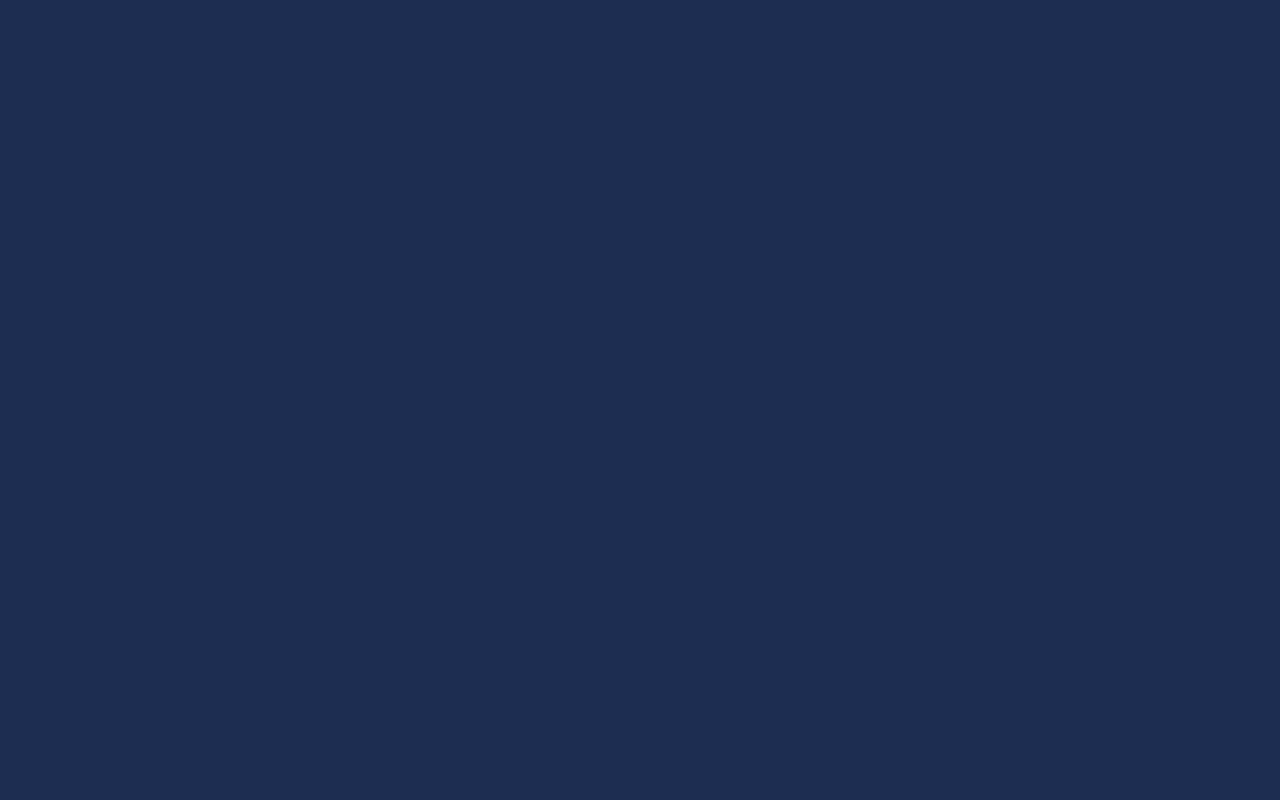
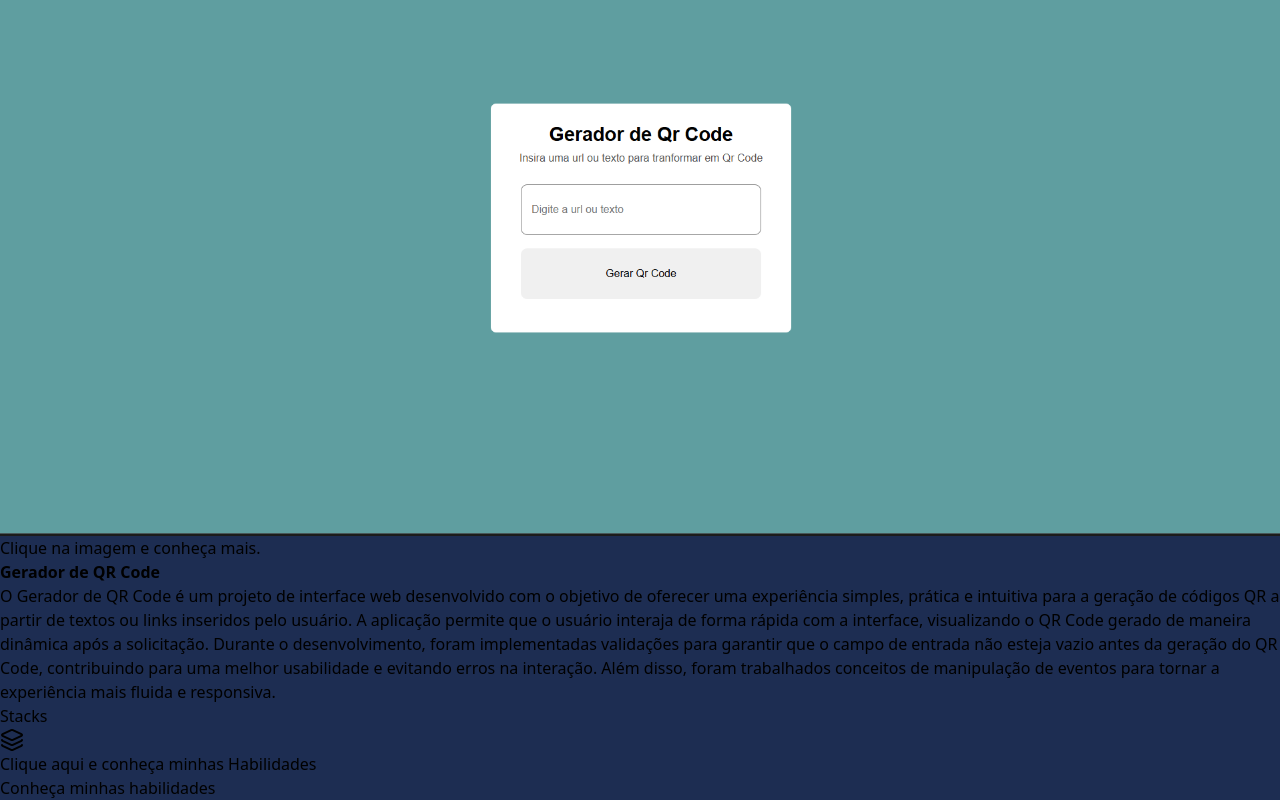
Before and after one commit to GuiLuiz06/portfolio-react, a React (Vite) app in the folder portfolio/: page /Projetos in a window 1280 px wide. Shown: the part 2810-3610 px from the top of the page. Before the commit the page ends 2810 px from the top, so only its background shows below. Built offline with nearby package versions, Linux system fonts and the light colour scheme.

Commit message:
add new project

```diff
--- a/portfolio/src/App.jsx
+++ b/portfolio/src/App.jsx
@@ -11,6 +11,7 @@ import HomeProject from "./components/projetos/HomeProjetos";
 import Contact from "./components/contatos/Contats";
 import ProjectLiquida from "./components/projetos/Liquida";
 import AsideCard from "./components/Home/AsideCard";
+import ProjectGeradorQrCode from "./components/projetos/GeradorQrCode";
 
 function App() {
   return (
@@ -44,6 +45,16 @@ function App() {
               <>
                 <div className="flex flex-col w-full mb-[30%] sm:mb-[13%] lg:mb-4">
                   <ProjectLiquida />
+                </div>
+              </>
+            }
+          />
+          <Route
+            path="/Projetos/gerador-de-qr-code"
+            element={
+              <>
+                <div className="flex flex-col w-full mb-[30%] sm:mb-[13%] lg:mb-4">
+                  <ProjectGeradorQrCode />
                 </div>
               </>
             }
--- a/portfolio/src/components/Home/Main.jsx
+++ b/portfolio/src/components/Home/Main.jsx
@@ -4,6 +4,7 @@ import NextPage from "../projetos/ButtonNextPage";
 import GuilhermeImg from "../../assets/img/Guilherme.jpeg"
 import ProfileCard from "../Profile/MyCard";
 import AsideCard from "./AsideCard";
+import qrcode from "../../assets/img/qrcode.png";
 import { Pencil } from "lucide-react";
 
 function HomeMain() {
@@ -24,11 +25,11 @@ function HomeMain() {
           </div>
         </div>
         <div className="flex flex-col">
-          <div className="ml-4 mt-4 font-bold w-[85%] text-xl lg:text-3xl lg:font-extralight 3xl:text-6xl">
+          <div className="ml-4 mt-4 font-bold w-[85%] text-xl lg:text-4xl lg:font-extralight 3xl:text-6xl">
             <p className="text-white">Transformando ideias em <span className="text-lime-400">Interfaces intuitivas</span> e experiências envolventes</p>
           </div>
           <div className="h-1 bg-lime-400 w-[90%] ml-4 mt-2 "></div>
-          <div className="text-sm font-medium text-white mt-6 ml-4 w-[90%] 3xl:text-2xl">
+          <div className="text-sm font-medium text-white mt-6 ml-4 w-[90%] xl:text-xl">
             <p>
               Oi! Sou <span className="text-lime-400">Guilherme Luiz</span>,
               desenvolvedor em formação e apaixonado por tecnologia. Neste portfólio
@@ -38,13 +39,13 @@ function HomeMain() {
           </div>
           <p className="text-lg font-bold text-white ml-4 mt-4 3xl:text-3xl">Destaque recente</p>
           <div className="">
-            <ProjetoCard
-              imagem={liquida}
-              titulo="Liquida Games"
-              descricao={
-                "Feito com intuito de entender como funciona o JavaScript DOM e manipulação de formulários. Tecnologias..."
-              }
-            />
+           <ProjetoCard
+                  imagem={qrcode}
+                  titulo={"Gerador de QR Code"}
+                  descricao={
+                    "O Gerador de QR Code é um projeto de interface web desenvolvido com o objetivo de oferecer uma experiência simples, prática e intuitiva para a geração de códigos QR a partir de textos ou links inseridos pelo usuário. A aplicação permite que o usuário interaja de forma rápida com a interface, visualizando o QR Code gerado de maneira dinâmica após a solicitação.Durante o desenvolvimento, foram implementadas validações para garantir que o campo de entrada não esteja vazio antes da geração do QR Code, contribuindo para uma melhor usabilidade e evitando erros na interação. Além disso, foram trabalhados conceitos de manipulação de eventos para tornar a experiência mais fluida e responsiva. O projeto foi desenvolvido utilizando HTML para a estrutura da página, CSS para estilização e responsividade, e JavaScript para consumo da API de geração de QR Code, além de controlar a lógica da aplicação e as interações do usuário."
+                  }
+                />
           </div>
           <div>
             <NextPage
--- /dev/null
+++ b/portfolio/src/components/projetos/GeradorQrCode.jsx
@@ -0,0 +1,34 @@
+import ProjetosIntra from "./HomeProjetosSingle";
+import AsideCard from "../Home/AsideCard"
+import qrcode from "../../assets/img/qrcode.png"
+import liquida from "../../assets/img/LiquidaGames.png"
+
+
+function ProjectGeradorQrCode() {
+    return (
+        <>
+            <div className="grid lg:grid-cols-[500px_1fr] xl:grid-cols-[600px_1fr] lg:mt-20 ">
+                <div className="hidden lg:block">
+                    <div className="lg:fixed top-20">
+                        <AsideCard/>
+                    </div>
+                </div>
+                <div className="">
+                    <ProjetosIntra
+                        title={"Gerador QR Code"}
+                        botaoVolta={"/Projetos"}
+                        descricao={"O Gerador de QR Code é um projeto de interface web desenvolvido com o objetivo de oferecer uma experiência simples, prática e intuitiva para a geração de códigos QR a partir de textos ou links inseridos pelo usuário. A aplicação permite que o usuário interaja de forma rápida com a interface, visualizando o QR Code gerado de maneira dinâmica após a solicitação.Durante o desenvolvimento, foram implementadas validações para garantir que o campo de entrada não esteja vazio antes da geração do QR Code, contribuindo para uma melhor usabilidade e evitando erros na interação. Além disso, foram trabalhados conceitos de manipulação de eventos para tornar a experiência mais fluida e responsiva. O projeto foi desenvolvido utilizando HTML para a estrutura da página, CSS para estilização e responsividade, e JavaScript para consumo da API de geração de QR Code, além de controlar a lógica da aplicação e as interações do usuário."}
+                        data={"26/04/2026"}
+                        img={qrcode}
+                        deploy={"https://gerador-qrcode-flax.vercel.app/"}
+                        repositorio={"https://github.com/GuiLuiz06/Gerador-Qrcode"}
+                        frontend={"Html, Css, JavaScript"}
+                        bibliotecas={"Não foi utilizada nenhuma biblioteca externa nesse projeto"}
+                        ferramentas={"Visual Studio Code"}
+                    />
+                </div>
+            </div>
+        </>
+    )};
+
+    export default ProjectGeradorQrCode
--- a/portfolio/src/components/projetos/HomeProjetos.jsx
+++ b/portfolio/src/components/projetos/HomeProjetos.jsx
@@ -2,6 +2,7 @@ import ProjetoCard from "./ProjetosCard";
 import NextPage from "./ButtonNextPage";
 import liquida from "../../assets/img/LiquidaGames.png";
 import AsideCard from "../Home/AsideCard";
+import qrcode from "../../assets/img/qrcode.png";
 import { Layers } from "lucide-react";
 
 function HomeProject() {
@@ -18,13 +19,20 @@ function HomeProject() {
             <p className="font-bold">Projetos</p>
             <p className="text-base">Lista dos meus projetos:</p>
           </div>
-          <div className="flex flex-wrap">
-            <div className="">
+          <div className="flex flex-row">
+            <div className="flex flex-col lg:flex-row gap-6">
               <ProjetoCard
                 imagem={liquida}
                 titulo={"Liquida Games"}
                 descricao={
                   "Liquida Games é um projeto de interface web que simula uma loja de Tecnologia. A aplicação foi desenvolvida com o objetivo de criar uma experiência simples e organizada para que usuários possam visualizar ofertas e interagir com formulários dentro da plataforma. Durante o desenvolvimento, foram implementadas validações de dados para garantir que as informações inseridas pelos usuários estejam corretas, contribuindo para uma navegação mais segura e intuitiva."
+                }
+              />
+              <ProjetoCard
+                imagem={qrcode}
+                titulo={"Gerador de QR Code"}
+                descricao={
+                  "O Gerador de QR Code é um projeto de interface web desenvolvido com o objetivo de oferecer uma experiência simples, prática e intuitiva para a geração de códigos QR a partir de textos ou links inseridos pelo usuário. A aplicação permite que o usuário interaja de forma rápida com a interface, visualizando o QR Code gerado de maneira dinâmica após a solicitação. Durante o desenvolvimento, foram implementadas validações para garantir que o campo de entrada não esteja vazio antes da geração do QR Code, contribuindo para uma melhor usabilidade e evitando erros na interação. Além disso, foram trabalhados conceitos de manipulação de eventos para tornar a experiência mais fluida e responsiva."
                 }
               />
             </div>
--- a/portfolio/src/components/projetos/HomeProjetosSingle.jsx
+++ b/portfolio/src/components/projetos/HomeProjetosSingle.jsx
@@ -17,8 +17,10 @@ function ProjetosIntra({
       <div className="">
         <div className="flex flex-row gap-4 p-4">
 
-          <a href={botaoVolta} className="flex flex-row gap-4 p-2 lg:ml-2 xl:ml-8 border-2 rounded-xl text-slate-600 hover:bg-lime-500 transition duration-500">
-            <ArrowLeft />
+          <a href={botaoVolta} className="flex flex-row gap-4 p-2 lg:ml-2 xl:ml-12 border-2 rounded-xl text-slate-600 hover:bg-lime-500 transition duration-500">
+            <div className="flex justify-center items-center">
+              <ArrowLeft />
+            </div>
 
           </a>
 
```
Also changed, not shown: portfolio/src/assets/img/LiquidaGames.png, portfolio/src/assets/img/qrcode.png (added).
